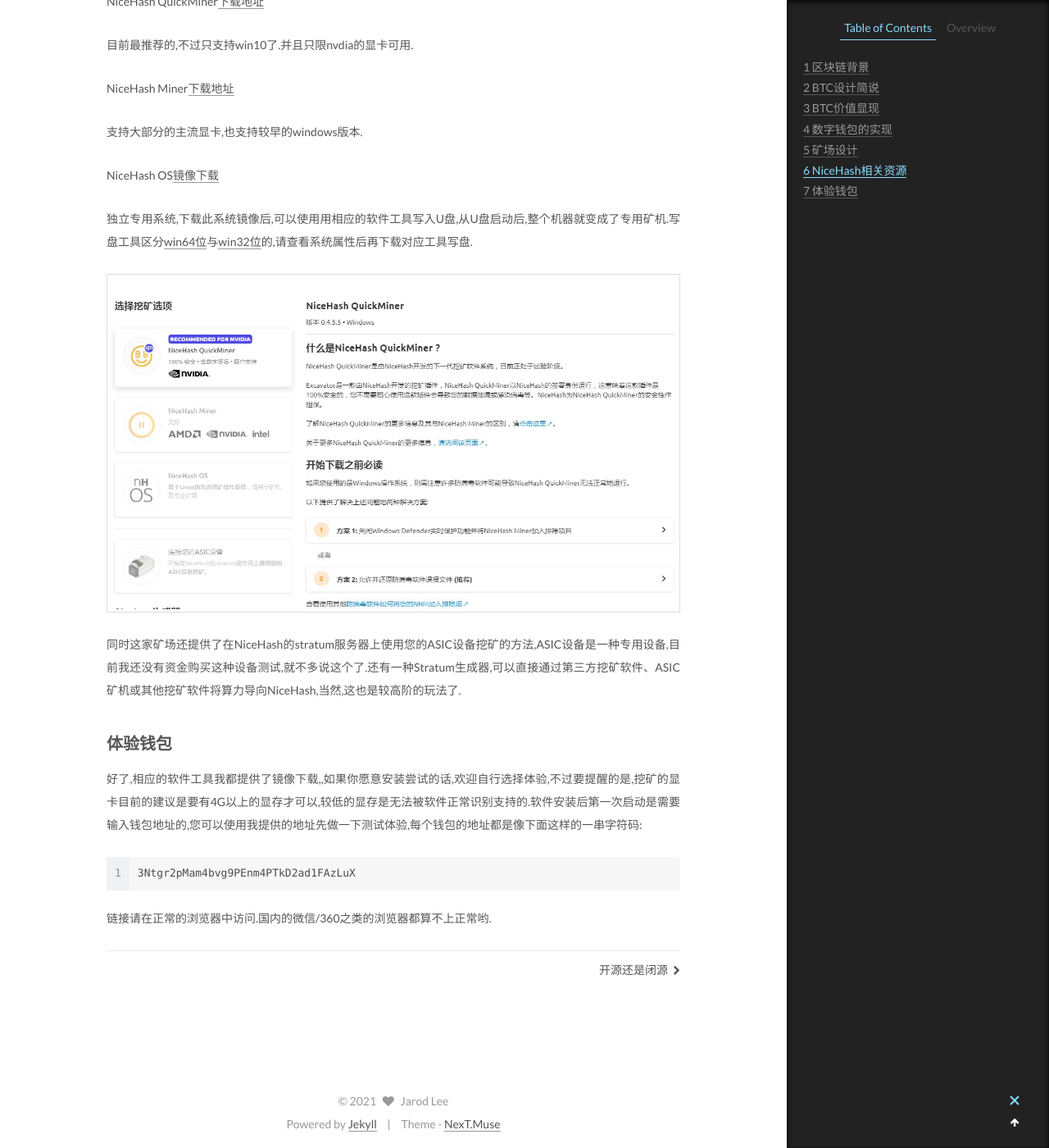
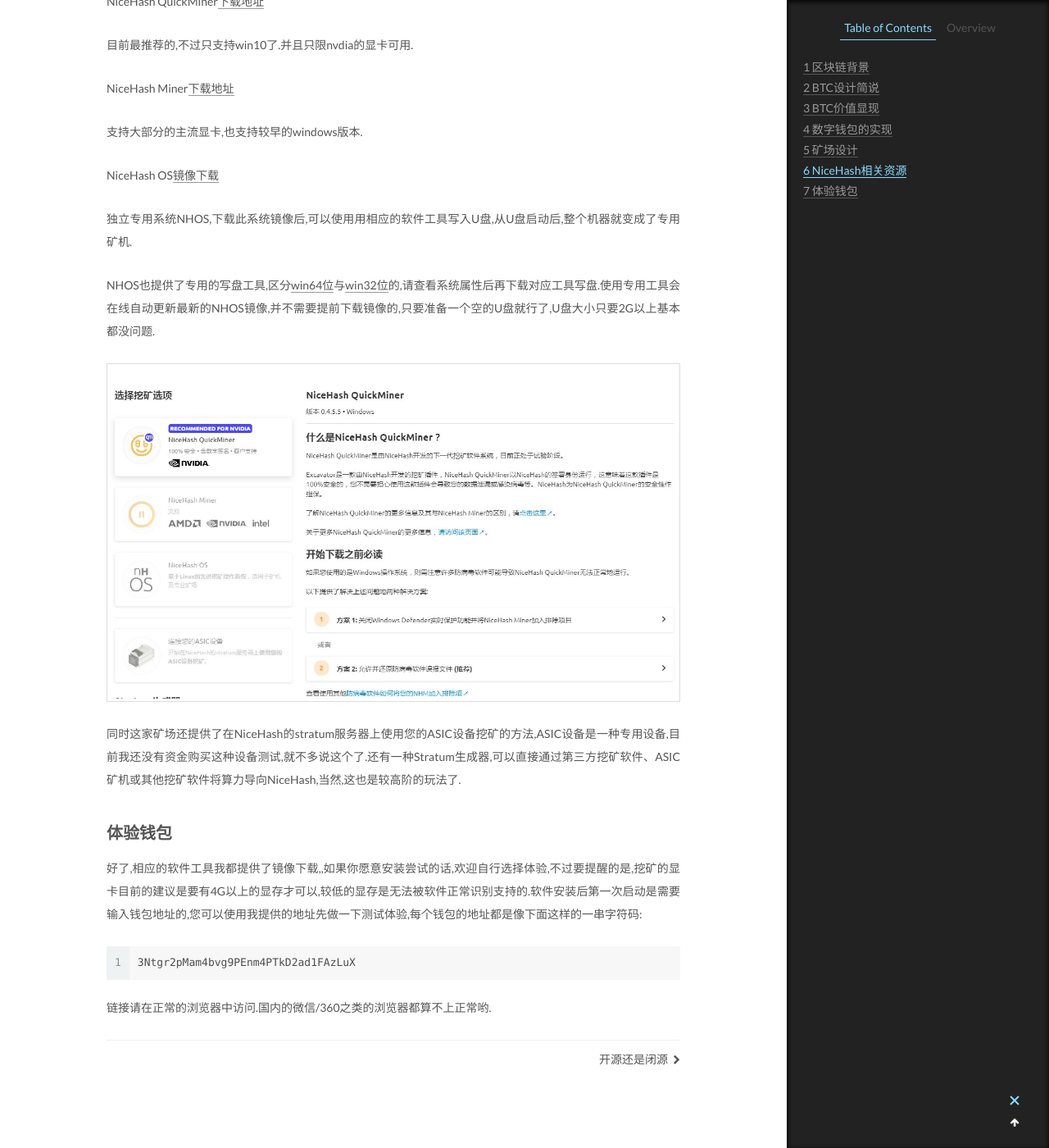
Before and after one commit to jarodlee/jarodlee.github.io, a Jekyll site: the page built from _posts/2021-05-05-btc.md, in a window 1280 px wide and 1400 px high, scrolled down 2585 px. Shown: the whole window at 82% size. Built offline with Jekyll 4.4.1, drawn with Linux system fonts in a browser that asks for light colours.

Commit message:
更新NHOS镜像写盘说明,不用下载镜像,专用工具会在线更新.

```diff
--- a/_posts/2021-05-05-btc.md
+++ b/_posts/2021-05-05-btc.md
@@ -60,7 +60,9 @@
 
 NiceHash OS[镜像下载](https://nas.aqde.net:9090/fbsharing/1VntT0K0)
 
-  独立专用系统,下载此系统镜像后,可以使用用相应的软件工具写入U盘,从U盘启动后,整个机器就变成了专用矿机.写盘工具区分[win64位](https://nas.aqde.net:9090/fbsharing/L6v9eIum)与[win32位](https://nas.aqde.net:9090/fbsharing/yHxfBKH6)的,请查看系统属性后再下载对应工具写盘.
+  独立专用系统NHOS,下载此系统镜像后,可以使用用相应的软件工具写入U盘,从U盘启动后,整个机器就变成了专用矿机.
+
+  NHOS也提供了专用的写盘工具,区分[win64位](https://nas.aqde.net:9090/fbsharing/L6v9eIum)与[win32位](https://nas.aqde.net:9090/fbsharing/yHxfBKH6)的,请查看系统属性后再下载对应工具写盘.使用专用工具会在线自动更新最新的NHOS镜像,并不需要提前下载镜像的,只要准备一个空的U盘就行了,U盘大小只要2G以上基本都没问题.
 
 <img class="centered" src="https://git.aqde.net/imgs/nicehash.jpg" />
 
```
